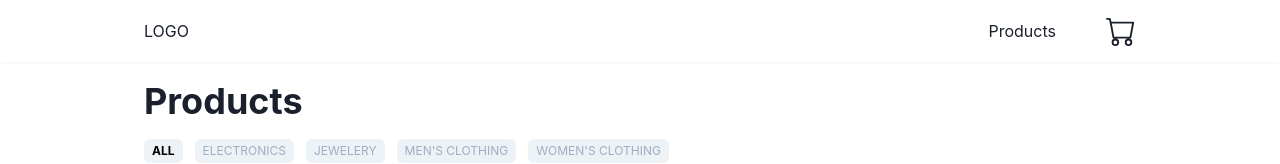
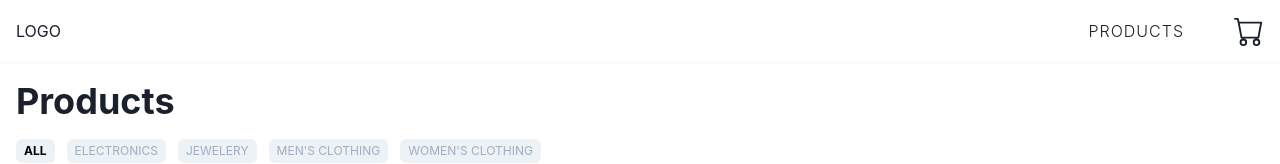
Before and after one commit to antonjaldegren/webshop, a React (Vite) app: page /products in a window 1280 px wide. Shown: the top 164 px of the page. Built offline with nearby package versions, Linux system fonts and the light colour scheme.

Commit message:
Changed data structure in cart and moved logic from selectors to custom hooks

```diff
--- a/src/App.jsx
+++ b/src/App.jsx
@@ -8,7 +8,7 @@ function App() {
 	return (
 		<div className="App">
 			<Header />
-			<Container padding="5em 1em" maxW="container.lg" minH="100vh">
+			<Container padding="5em 1em" maxW="container.xl" minH="100vh">
 				<Outlet />
 			</Container>
 			<Center as="footer" bg="grey" paddingY="3em">
--- a/src/components/AnimatedPage.jsx
+++ b/src/components/AnimatedPage.jsx
@@ -3,9 +3,9 @@ import { motion } from "framer-motion";
 import { Box } from "@chakra-ui/react";
 
 const pageMotion = {
-	initial: { opacity: 0, x: -30 },
-	animate: { opacity: 1, x: 0, transition: { duration: 1 } },
-	exit: { opacity: 0, x: -30, transition: { duration: 1 } },
+	initial: { opacity: 0 },
+	animate: { opacity: 1, transition: { duration: 1 } },
+	exit: { opacity: 0, transition: { duration: 1 } },
 };
 
 function AnimatedPage({ children }) {
--- /dev/null
+++ b/src/components/CartIcon.jsx
@@ -0,0 +1,40 @@
+import React from "react";
+import { Box, Text, Center } from "@chakra-ui/react";
+import { BsCart } from "react-icons/bs";
+import useCart from "../hooks/useCart";
+import useCartPopover from "../hooks/useCartPopover";
+
+function CartIcon() {
+	const { openCartPopover } = useCartPopover();
+	const { totalItems } = useCart(useCart);
+	return (
+		<Box
+			position="relative"
+			display="grid"
+			placeItems="center"
+			cursor="pointer"
+			onClick={openCartPopover}
+		>
+			<BsCart size={30} />
+			{totalItems ? (
+				<Center
+					position="absolute"
+					top="22%"
+					left="28%"
+					height="50%"
+					width="50%"
+				>
+					<Text
+						fontSize={totalItems < 100 ? 10 : 7.5}
+						fontWeight="extrabold"
+						userSelect="none"
+					>
+						{totalItems}
+					</Text>
+				</Center>
+			) : null}
+		</Box>
+	);
+}
+
+export default CartIcon;
--- /dev/null
+++ b/src/components/CartItemPreview.jsx
@@ -0,0 +1,24 @@
+import React, { useMemo } from "react";
+import { Box, Text, Flex, Spacer } from "@chakra-ui/react";
+import useProducts from "../hooks/useProducts";
+
+function CartItemPreview({ item }) {
+	const { getProductById } = useProducts();
+
+	const product = useMemo(() => getProductById(item.id), []);
+
+	return (
+		<Flex fontSize="sm" w="100%">
+			<Box maxW="75%">
+				<Text display="inline" color="blackAlpha.500" letterSpacing={2}>
+					{item.quantity} x{" "}
+				</Text>
+				<Text display="inline">{product.title}</Text>
+			</Box>
+			<Spacer />
+			<Text>${product.price * item.quantity}</Text>
+		</Flex>
+	);
+}
+
+export default CartItemPreview;
--- a/src/components/CartPopover.jsx
+++ b/src/components/CartPopover.jsx
@@ -4,7 +4,6 @@ import {
 	Box,
 	Text,
 	Flex,
-	Center,
 	Button,
 	Popover,
 	PopoverTrigger,
@@ -17,65 +16,31 @@ import {
 	VStack,
 	Spacer,
 } from "@chakra-ui/react";
-import { BsCart } from "react-icons/bs";
 import useCart from "../hooks/useCart";
 import useCartPopover from "../hooks/useCartPopover";
-import { getCartTotal } from "../recoil/cart/selectors";
-import { useRecoilValue } from "recoil";
+import CartItemPreview from "./CartItemPreview";
+import CartIcon from "./CartIcon";
 
 function CartPopover() {
-	const { totalItems, totalPrice } = useRecoilValue(getCartTotal);
 	const { isOpen, closeCartPopover, openCartPopover } = useCartPopover();
-	const { cart } = useCart(useCart);
+	const { cart, totalItems, totalPrice } = useCart(useCart);
 
 	return (
-		<Popover
-			preventOverflow
-			placement="bottom-end"
-			maxH="90vh"
-			isOpen={isOpen}
-		>
+		<Popover placement="bottom-end" maxH="90vh" isOpen={isOpen}>
 			<PopoverTrigger>
-				<Box
-					position="relative"
-					display="grid"
-					placeItems="center"
-					cursor="pointer"
-					onClick={openCartPopover}
-				>
-					<BsCart size={30} />
-					{totalItems ? (
-						<Center
-							position="absolute"
-							top="22%"
-							left="28%"
-							height="50%"
-							width="50%"
-						>
-							<Text
-								fontSize={totalItems < 100 ? 10 : 7.5}
-								fontWeight="extrabold"
-								userSelect="none"
-							>
-								{totalItems}
-							</Text>
-						</Center>
-					) : null}
+				<Box>
+					<CartIcon />
 				</Box>
 			</PopoverTrigger>
 			<PopoverContent onBlur={closeCartPopover} margin="none">
 				<PopoverArrow />
 				<PopoverCloseButton onClick={closeCartPopover} />
-				<PopoverHeader fontWeight="bold">
-					Your shopping cart
-				</PopoverHeader>
+				<PopoverHeader fontWeight="bold">Your cart</PopoverHeader>
 				<PopoverBody maxHeight="40vh" overflowY="scroll">
 					<VStack align="flex-start" spacing={4}>
-						{cart.length ? (
+						{totalItems ? (
 							cart.map((item) => (
-								<Text key={`popover${item.product.id}`}>
-									{item.quantity} x {item.product.title}
-								</Text>
+								<CartItemPreview key={item.id} item={item} />
 							))
 						) : (
 							<Text paddingY={3}>No products added</Text>
@@ -83,7 +48,7 @@ function CartPopover() {
 					</VStack>
 				</PopoverBody>
 				<PopoverFooter>
-					<Flex fontWeight="bold">
+					<Flex fontWeight="bold" paddingY={2}>
 						<Text>Total</Text>
 						<Spacer />
 						<Text>${totalPrice}</Text>
--- a/src/components/Header.jsx
+++ b/src/components/Header.jsx
@@ -1,6 +1,6 @@
 import React from "react";
 import { Link } from "react-router-dom";
-import { Box, Flex, HStack } from "@chakra-ui/react";
+import { Box, Text, Flex, HStack } from "@chakra-ui/react";
 import CartPopover from "./CartPopover";
 
 function Header() {
@@ -16,7 +16,7 @@ function Header() {
 		>
 			<Flex
 				justify="space-between"
-				maxW="container.lg"
+				maxW="container.xl"
 				margin="0 auto"
 				padding="1em"
 				w="100%"
@@ -24,7 +24,14 @@ function Header() {
 			>
 				<Link to="/">LOGO</Link>
 				<HStack as="nav" spacing="min(5vw, 50px)" align="center">
-					<Link to="/products">Products</Link>
+					<Text
+						as={Link}
+						to="/products"
+						letterSpacing={1}
+						fontWeight="light"
+					>
+						PRODUCTS
+					</Text>
 					<Box>
 						<CartPopover />
 					</Box>
--- a/src/components/ProductPreview.jsx
+++ b/src/components/ProductPreview.jsx
@@ -1,15 +1,12 @@
 import React from "react";
 import { Stack, Heading, Button, Image, Text, Flex } from "@chakra-ui/react";
 import { Link } from "react-router-dom";
-import { useRecoilState } from "recoil";
-import { cartPopoverState } from "../recoil/cartPopover/atom";
 import useCart from "../hooks/useCart";
 import useCartPopover from "../hooks/useCartPopover";
 
 function ProductPreview({ product }) {
 	const { addProduct } = useCart();
 	const { openCartPopover } = useCartPopover();
-	const [isOpen, setIsOpen] = useRecoilState(cartPopoverState);
 
 	return (
 		<Stack
@@ -40,7 +37,7 @@ function ProductPreview({ product }) {
 				<Button
 					flex={5}
 					onClick={() => {
-						addProduct(product, 1);
+						addProduct(product.id, 1);
 						openCartPopover();
 					}}
 					fontSize="sm"
--- a/src/hooks/useCart.js
+++ b/src/hooks/useCart.js
@@ -1,35 +1,44 @@
 import { cartState } from "../recoil/cart/atom";
 import { useRecoilState, useResetRecoilState } from "recoil";
+import useProducts from "./useProducts";
 
 export default function useCart() {
 	const [cart, setCart] = useRecoilState(cartState);
+	const { getProductById } = useProducts();
 	const resetCart = useResetRecoilState(cartState);
 
-	function addProduct(product, quantity) {
-		if (cart.some((item) => item.product === product)) {
+	const totalItems = cart.reduce((acc, cur) => acc + cur.quantity, 0);
+
+	const totalPrice = cart.reduce(
+		(acc, cur) => acc + getProductById(cur.id).price * cur.quantity,
+		0
+	);
+
+	function addProduct(id, quantity) {
+		if (cart.some((item) => item.id === id)) {
 			setCart(
 				[...cart].map((item) =>
-					item.product === product
+					item.id === id
 						? { ...item, quantity: item.quantity + quantity }
 						: item
 				)
 			);
 			return;
 		}
-		setCart([...cart, { product, quantity }]);
+		setCart([...cart, { id, quantity }]);
 	}
 
-	function changeQuantity(product, quantity) {
+	function changeQuantity(id, quantity) {
 		const newCart = [...cart].map((item) =>
-			item.product === product ? { ...item, quantity } : item
+			item.id === id ? { ...item, quantity } : item
 		);
 
 		newCart.length ? setCart(newCart) : resetCart();
 	}
 
-	function removeProduct(product) {
+	function removeProduct(id) {
 		const newCart = [...cart].filter((item) =>
-			item.product === product ? null : item
+			item.id === id ? null : item
 		);
 
 		newCart.length ? setCart(newCart) : resetCart();
@@ -37,6 +46,8 @@ export default function useCart() {
 
 	return {
 		cart,
+		totalItems,
+		totalPrice,
 		addProduct,
 		changeQuantity,
 		removeProduct,
--- a/src/pages/Cart.jsx
+++ b/src/pages/Cart.jsx
@@ -13,13 +13,10 @@ import {
 import AnimatedPage from "../components/AnimatedPage";
 import CartItem from "../components/CartItem";
 import useCart from "../hooks/useCart";
-import { useRecoilValue } from "recoil";
-import { getCartTotal } from "../recoil/cart/selectors";
 
 function Cart() {
 	const [shipping, setShipping] = useState(9);
-	const { cart, resetCart } = useCart();
-	const { totalPrice } = useRecoilValue(getCartTotal);
+	const { cart, totalPrice, resetCart } = useCart();
 
 	useEffect(() => setShipping(totalPrice > 100 ? 0 : 9), [totalPrice]);
 
@@ -30,23 +27,22 @@ function Cart() {
 			</Helmet>
 			<Stack>
 				<Flex>
-					<Heading as="h1">Cart</Heading>
+					<Heading as="h1">Your cart</Heading>
 					<Spacer></Spacer>
 					{cart.length ? (
 						<Button onClick={resetCart}>Clear cart</Button>
 					) : null}
 				</Flex>
 				{!cart.length ? (
-					<Text fontSize="lg">No products added</Text>
+					<Text fontSize="lg" paddingY={6}>
+						No products added
+					</Text>
 				) : (
 					<AnimatedPage>
 						<Flex direction={["column", "column", "row"]} gap={6}>
 							<Stack spacing={6} w={["100%", "100%", "60%"]}>
 								{cart.map((item) => (
-									<CartItem
-										key={item.product.id}
-										data={item}
-									/>
+									<CartItem key={item.id} data={item} />
 								))}
 							</Stack>
 							<Stack
--- a/src/pages/Product.jsx
+++ b/src/pages/Product.jsx
@@ -69,7 +69,7 @@ function product() {
 							<Button
 								flex={1}
 								onClick={() => {
-									addProduct(product, quantity);
+									addProduct(id, quantity);
 									openCartPopover();
 								}}
 							>
--- a/src/recoil/cart/selectors.js
+++ /dev/null
@@ -1,18 +0,0 @@
-import { selector } from "recoil";
-import { cartState } from "./atom";
-
-export const getCartTotal = selector({
-	key: "getCartTotal",
-	get: ({ get }) => {
-		const cart = get(cartState);
-
-		const totalItems = cart.reduce((acc, cur) => acc + cur.quantity, 0);
-
-		const totalPrice = cart.reduce(
-			(acc, cur) => acc + cur.product.price * cur.quantity,
-			0
-		);
-
-		return { totalItems, totalPrice };
-	},
-});
```
Also changed, not shown: src/components/CartItem.jsx (+10 -10 lines).
